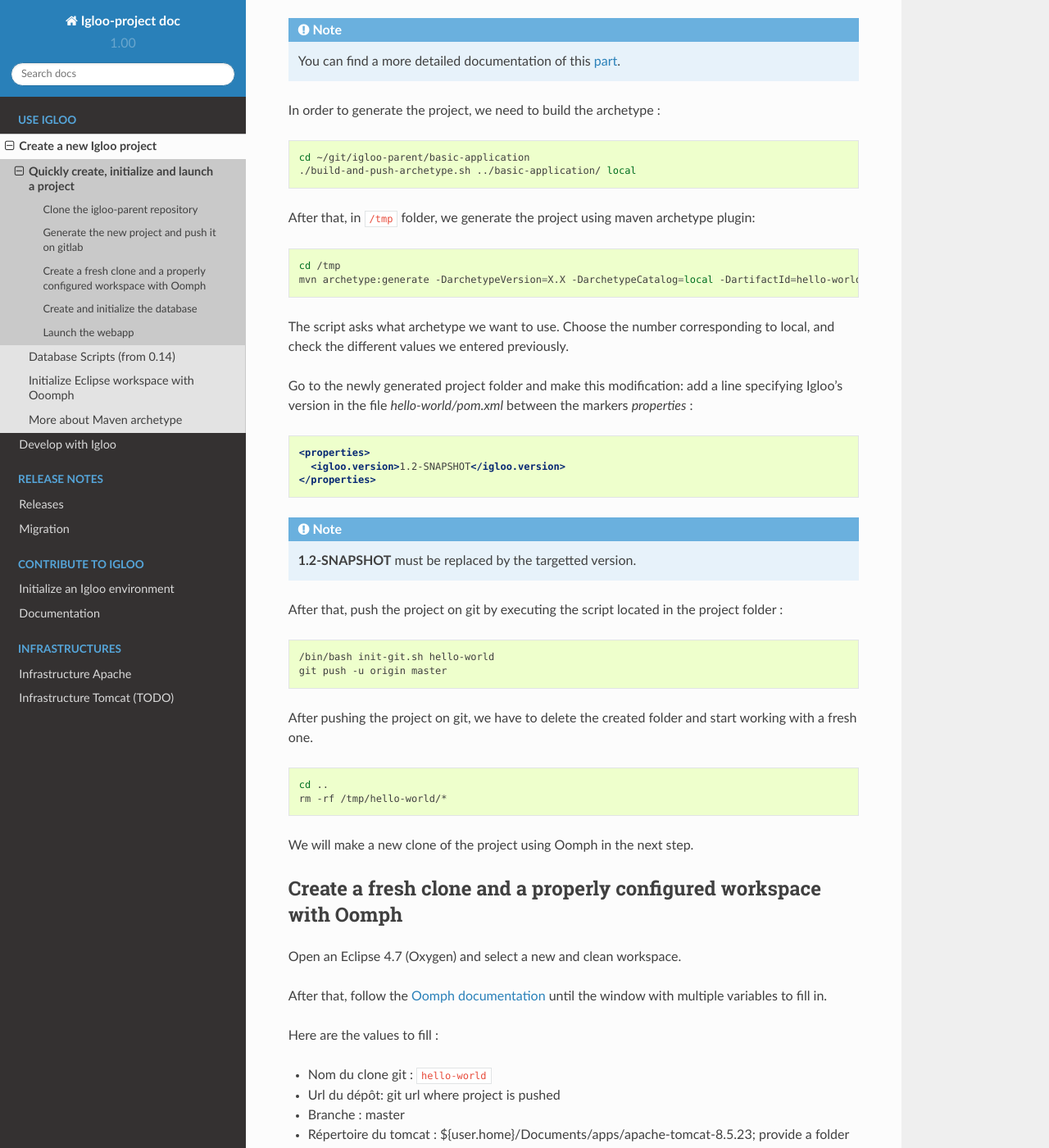
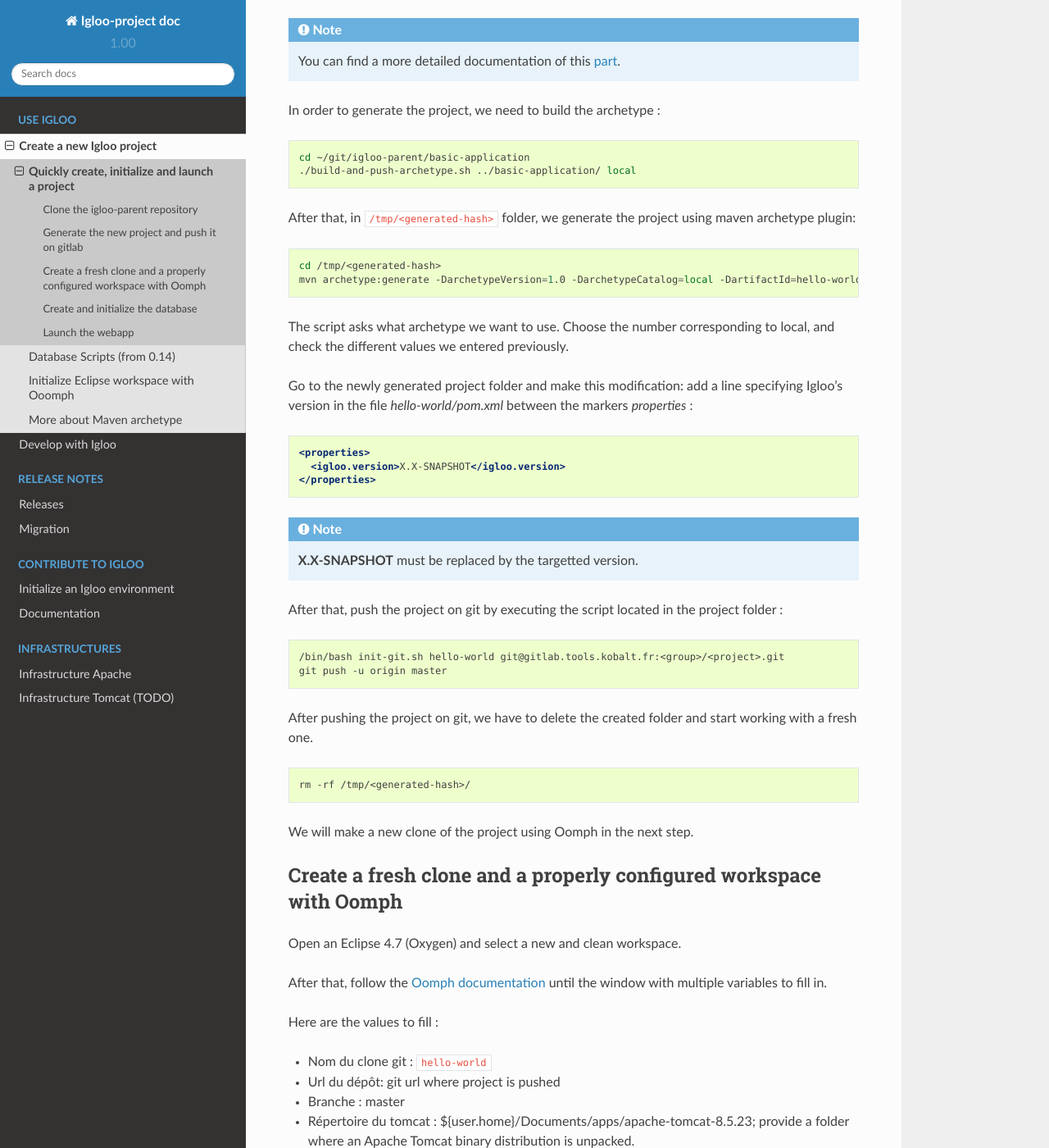
Before and after one commit to igloo-project/igloo-doc, a Sphinx documentation site: the page built from source/usage/bootstrap/create-initialize-project-workflow.rst, in a window 1280 px wide and 1400 px high, scrolled down 461 px. Shown: the whole window at 82% size. Built offline with Sphinx 7.4.7 and the Read the Docs theme 2.0.0, drawn with Linux system fonts in a browser that asks for light colours.

Commit message:
update doc initialization from archetype

```diff
--- a/source/usage/bootstrap/create-initialize-project-workflow.rst
+++ b/source/usage/bootstrap/create-initialize-project-workflow.rst
@@ -30,13 +30,13 @@ In order to generate the project, we need to build the archetype :
   cd ~/git/igloo-parent/basic-application
   ./build-and-push-archetype.sh ../basic-application/ local
 
-After that, in ``/tmp`` folder, we generate the project using maven archetype plugin:
+After that, in ``/tmp/<generated-hash>`` folder, we generate the project using maven archetype plugin:
 
 
 .. code-block:: bash
 
-  cd /tmp
-  mvn archetype:generate -DarchetypeVersion=X.X -DarchetypeCatalog=local -DartifactId=hello-world -DgroupId=fr.hello.world -Dversion=0.1-SNAPSHOT -Dpackage=fr.hello.world -DarchetypeApplicationNamePrefix="HelloWorld" -DarchetypeSpringAnnotationValuePrefix="helloWorld" -DarchetypeFullApplicationName="Customer - Hello World" -DarchetypeDatabasePrefix=hello_world -DarchetypeDataDirectory=hello-world
+  cd /tmp/<generated-hash>
+  mvn archetype:generate -DarchetypeVersion=1.0 -DarchetypeCatalog=local -DartifactId=hello-world -DgroupId=fr.hello.world -Dversion=0.1-SNAPSHOT -Dpackage=fr.hello.world -DarchetypeApplicationNamePrefix="HelloWorld" -DarchetypeSpringAnnotationValuePrefix="helloWorld" -DarchetypeFullApplicationName="Customer - Hello World" -DarchetypeDatabasePrefix=hello_world -DarchetypeDataDirectory=hello-world
 
 
 The script asks what archetype we want to use. Choose the number corresponding
@@ -49,16 +49,16 @@ file `hello-world/pom.xml` between the markers `properties` :
   :emphasize-lines: 4
 
   <properties>
-    <igloo.version>1.2-SNAPSHOT</igloo.version>
+    <igloo.version>X.X-SNAPSHOT</igloo.version>
   </properties>
 
-.. note:: **1.2-SNAPSHOT** must be replaced by the targetted version.
+.. note:: **X.X-SNAPSHOT** must be replaced by the targetted version.
 
 After that, push the project on git by executing the script located in the project folder :
 
 .. code-block:: bash
 
-  /bin/bash init-git.sh hello-world
+  /bin/bash init-git.sh hello-world git@gitlab.tools.kobalt.fr:<group>/<project>.git
   git push -u origin master
 
 After pushing the project on git, we have to delete the created folder and
@@ -66,8 +66,7 @@ start working with a fresh one.
 
 .. code-block:: bash
 
-  cd ..
-  rm -rf /tmp/hello-world/*
+  rm -rf /tmp/<generated-hash>/
 
 We will make a new clone of the project using Oomph in the next step.
 
```
